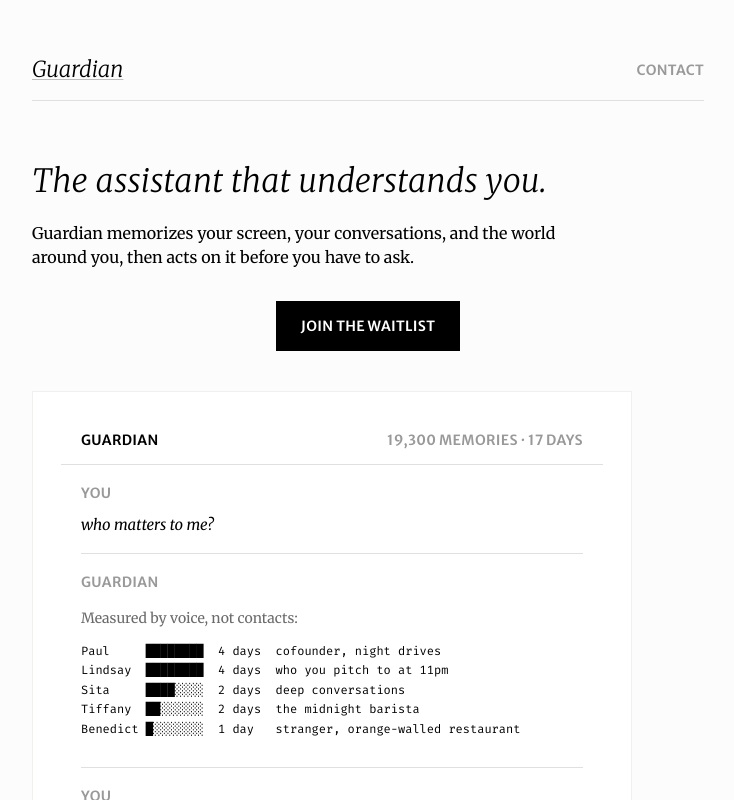
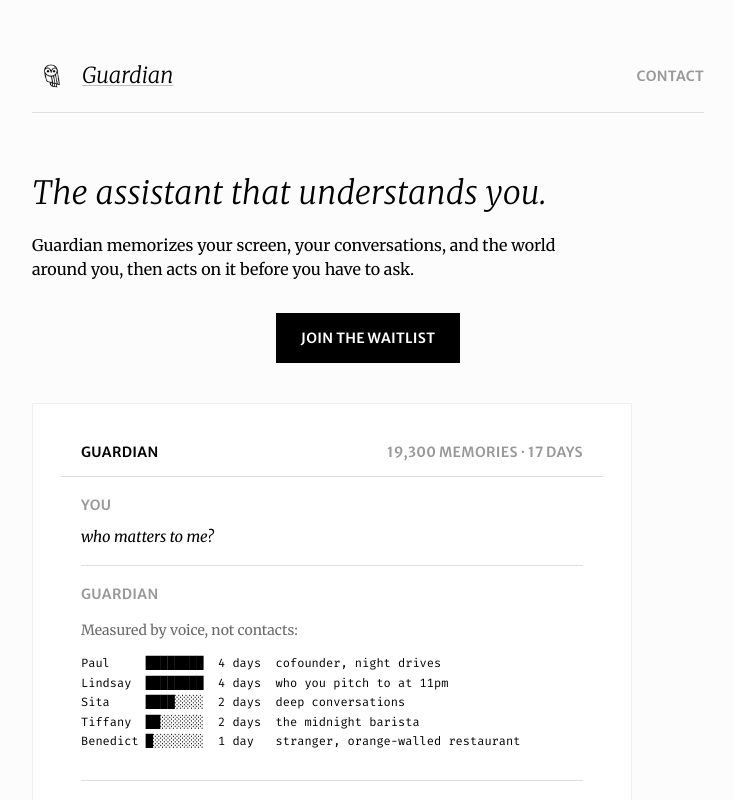
Before and after one commit to hapticasensorics/guardian-site, a SvelteKit app: page / in a window 1280 px wide. Shown: the top 800 px of the page, without its empty margins (272-1006 px from the left). Built offline with nearby package versions, Linux system fonts and the light colour scheme.

Commit message:
Add owl logo to header
- Generated refined owl icon from original design via Gemini
- Transparent background to match site
- Placed in header next to Guardian wordmark

```diff
--- a/src/routes/+layout.svelte
+++ b/src/routes/+layout.svelte
@@ -9,9 +9,10 @@
   <header class="mb-14 flex items-center justify-between border-b border-[var(--color-border)] pb-4 pt-2">
     <a
       href="/"
-      class="border-none font-[var(--font-serif)] text-[22px] italic leading-tight"
+      class="flex items-center gap-2.5 border-none font-[var(--font-serif)] text-[22px] italic leading-tight"
       style="font-weight: 300; color: var(--color-text)"
     >
+      <img src="/owl-logo.png" alt="Guardian owl" class="h-10 w-10" />
       Guardian
     </a>
 
```
Also changed, not shown: static/owl-logo.png (added).
